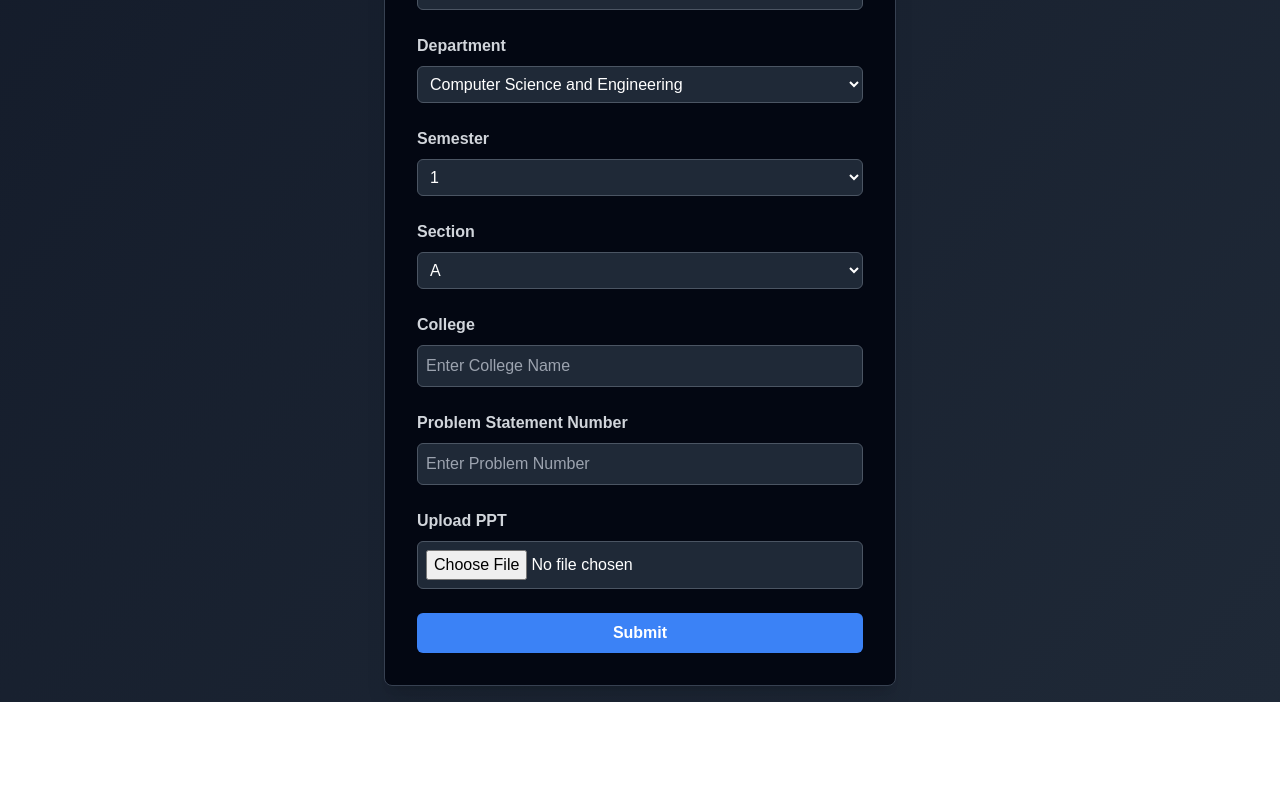
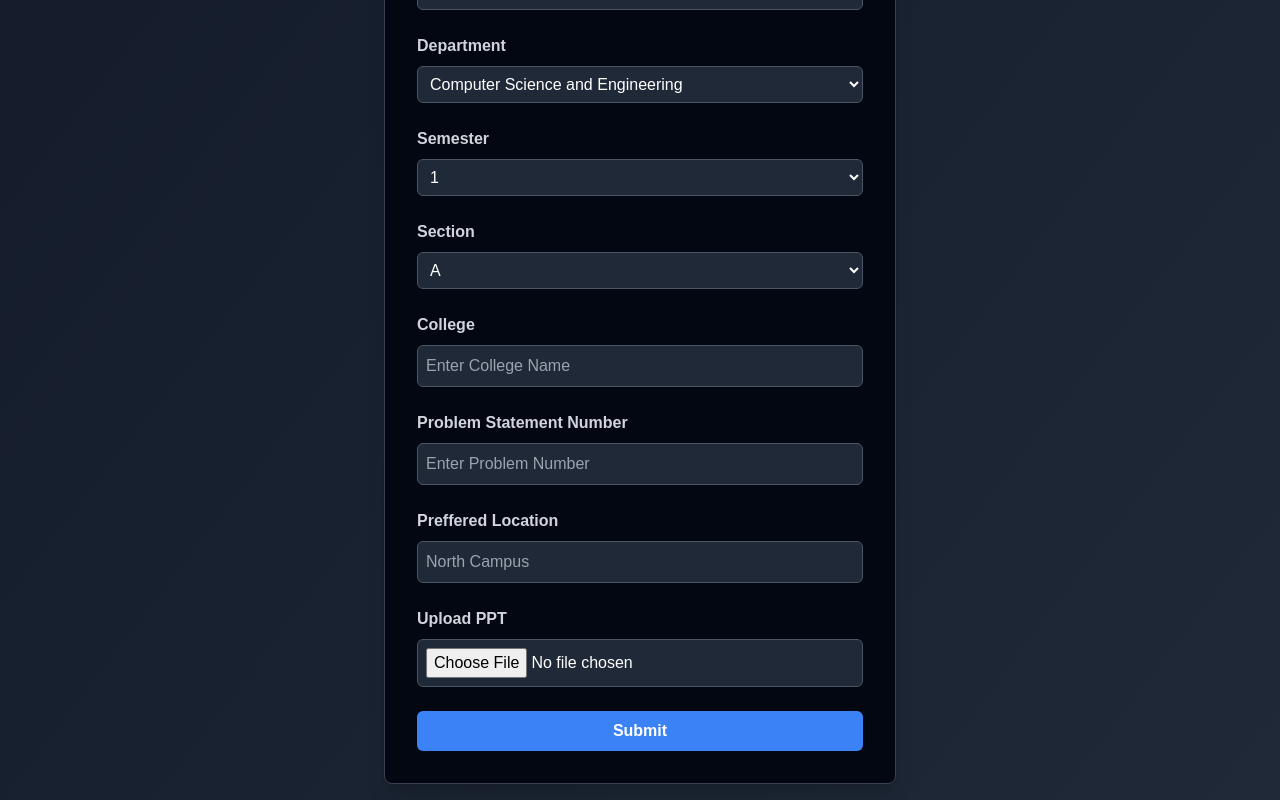
Before and after one commit to TheBYTEClubNIE/ByteClubWebsite, a Next.js app in the folder frontend/: page /sections/Registration in a window 1280 px wide. Shown: the part 849-1649 px from the top of the page. Before the commit the page ends 1551 px from the top, so only its background shows below. Built offline with nearby package versions, Linux system fonts and the light colour scheme; a web font is replaced by a local one.

Commit message:
Added lcoation

```diff
--- a/frontend/app/sections/Registration/page.tsx
+++ b/frontend/app/sections/Registration/page.tsx
@@ -12,6 +12,7 @@ const RegistrationForm = () => {
         section: "A",
         college: "",
         problemStatement: "",
+        location: "",
         pptFile: null,
     });
 
@@ -78,6 +79,7 @@ const RegistrationForm = () => {
         formDataToSend.append("section", formData.section);
         formDataToSend.append("college", formData.college);
         formDataToSend.append("problemStatement", formData.problemStatement);
+        formDataToSend.append("location", formData.location);
 
         if (formData.pptFile) {
             formDataToSend.append("ppt", formData.pptFile);
@@ -336,6 +338,21 @@ const RegistrationForm = () => {
 
                         <div>
                             <label className="block text-gray-300 font-semibold">
+                                Preffered Location
+                            </label>
+                            <input
+                                type="text"
+                                name="location"
+                                value={formData.location}
+                                onChange={handleChange}
+                                placeholder="North Campus"
+                                className="w-full mt-2 p-2 bg-gray-800 text-white border border-gray-600 rounded-md focus:ring-2 focus:ring-blue-500"
+                                required
+                            />
+                        </div>
+
+                        <div>
+                            <label className="block text-gray-300 font-semibold">
                                 Upload PPT
                             </label>
                             <input
```
Also changed, not shown: 1 other file (tests, documents, lock files or other folders).
